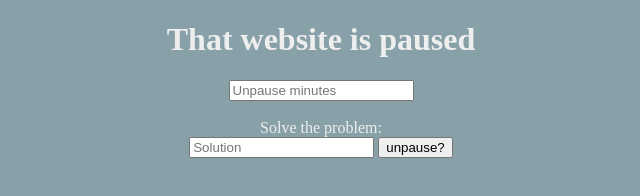
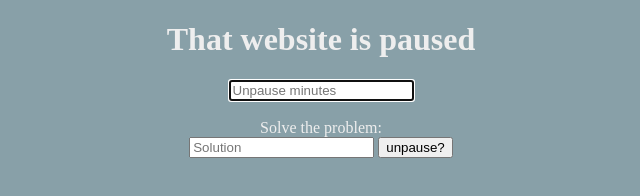
Before and after one commit to mcomella/browser-wellness, a browser extension: page pause.html in a window 1280 px wide. Shown: the whole page, without its empty margins (319-959 px from the left). Drawn offline with Linux system fonts and the light colour scheme.

Commit message:
Set initial focus on pause form.

```diff
--- a/pause.html
+++ b/pause.html
@@ -12,7 +12,7 @@
         <p id="site-name"></p>
 
         <form id="problem-form">
-            <input type="text" id="unpause-duration" class="unpause-hidden" placeholder="Unpause minutes"/><br><br>
+            <input type="text" id="unpause-duration" class="unpause-hidden" placeholder="Unpause minutes" autofocus/><br><br>
             <label>Solve the problem:<div id="problem-statement"></div></label>
             <input type="text" id="problem-solution" class="unpause-hidden" placeholder="Solution"/>
             <input type="submit" id="unpause-button" class="unpause-hidden" value="unpause?"/>
```
